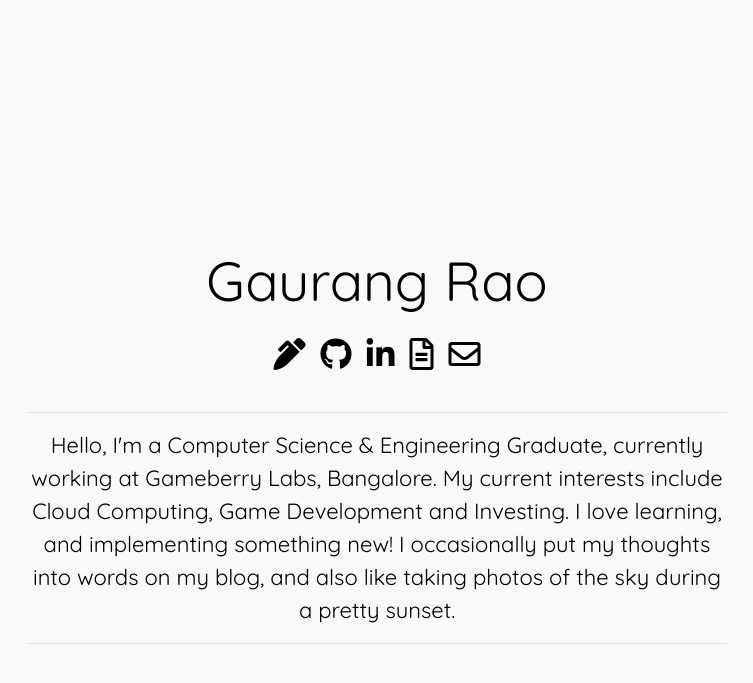
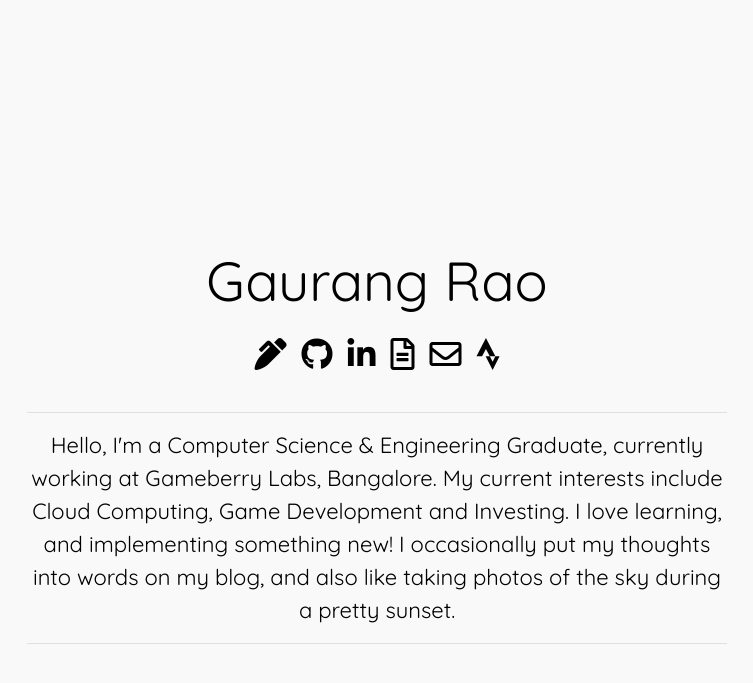
Before and after one commit to gaupeng/gaupeng.github.io, a Jekyll site: the page index.html, which Jekyll copies as it is, in a window 1280 px wide. Shown: the top 683 px of the page, without its empty margins (263-1016 px from the left). Built offline with Jekyll 4.4.1, drawn with Linux system fonts in a browser that asks for light colours.

Commit message:
Add Strava

```diff
--- a/index.html
+++ b/index.html
@@ -27,6 +27,8 @@
               style="color: black"></i></a>
           <a target="_blank" id="lin" href="mailto:gaurangpesu@gmail.com"><i class="far fa-2x fa-envelope"
               style="color: black"></i></a>
+          <a target="_blank" id="lin" href="https://www.strava.com/athletes/114338424"><i class="fab fa-2x fa-strava"
+              style="color: black"></i></a>
 
         </div>
         <br>
```
